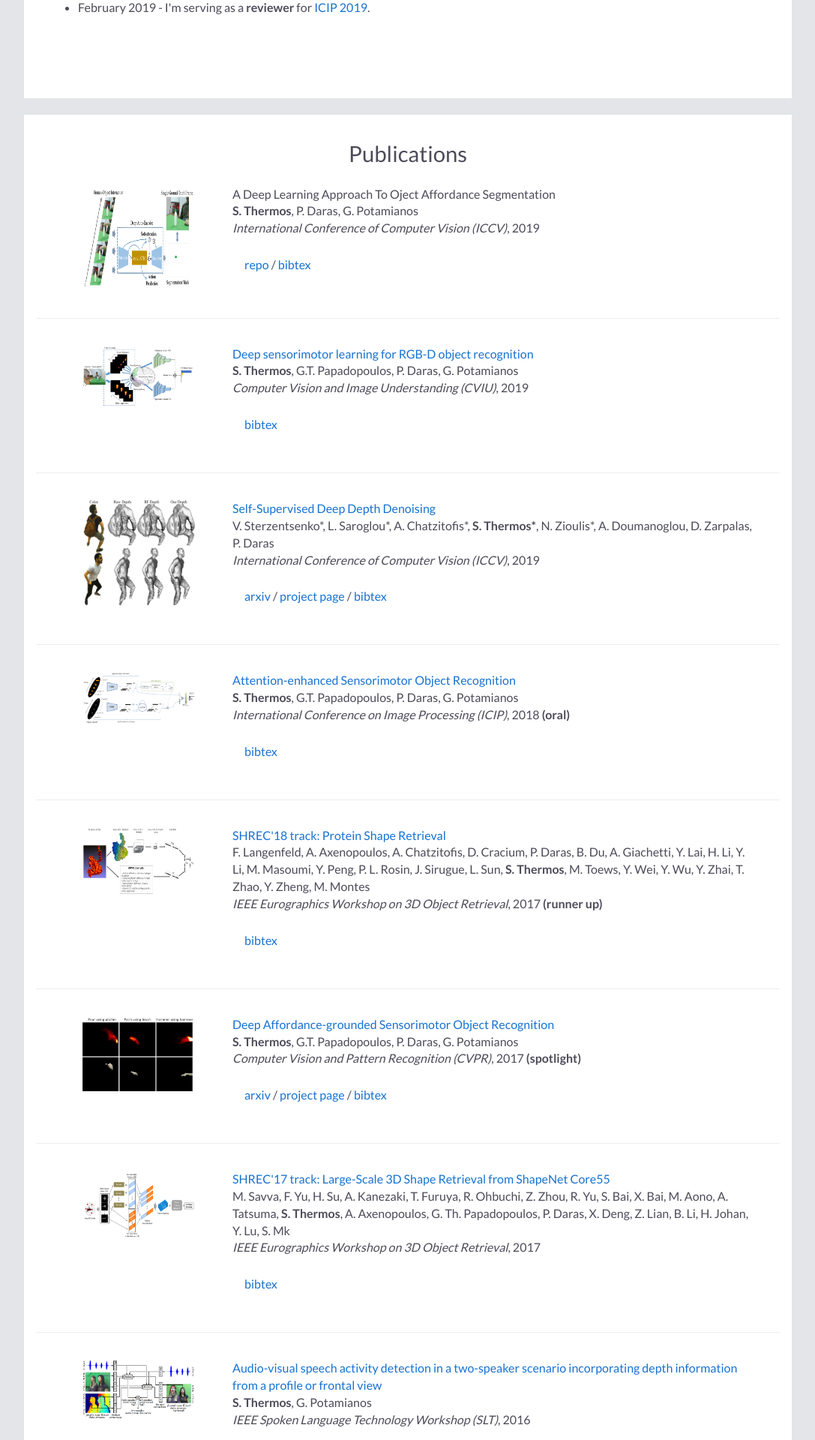
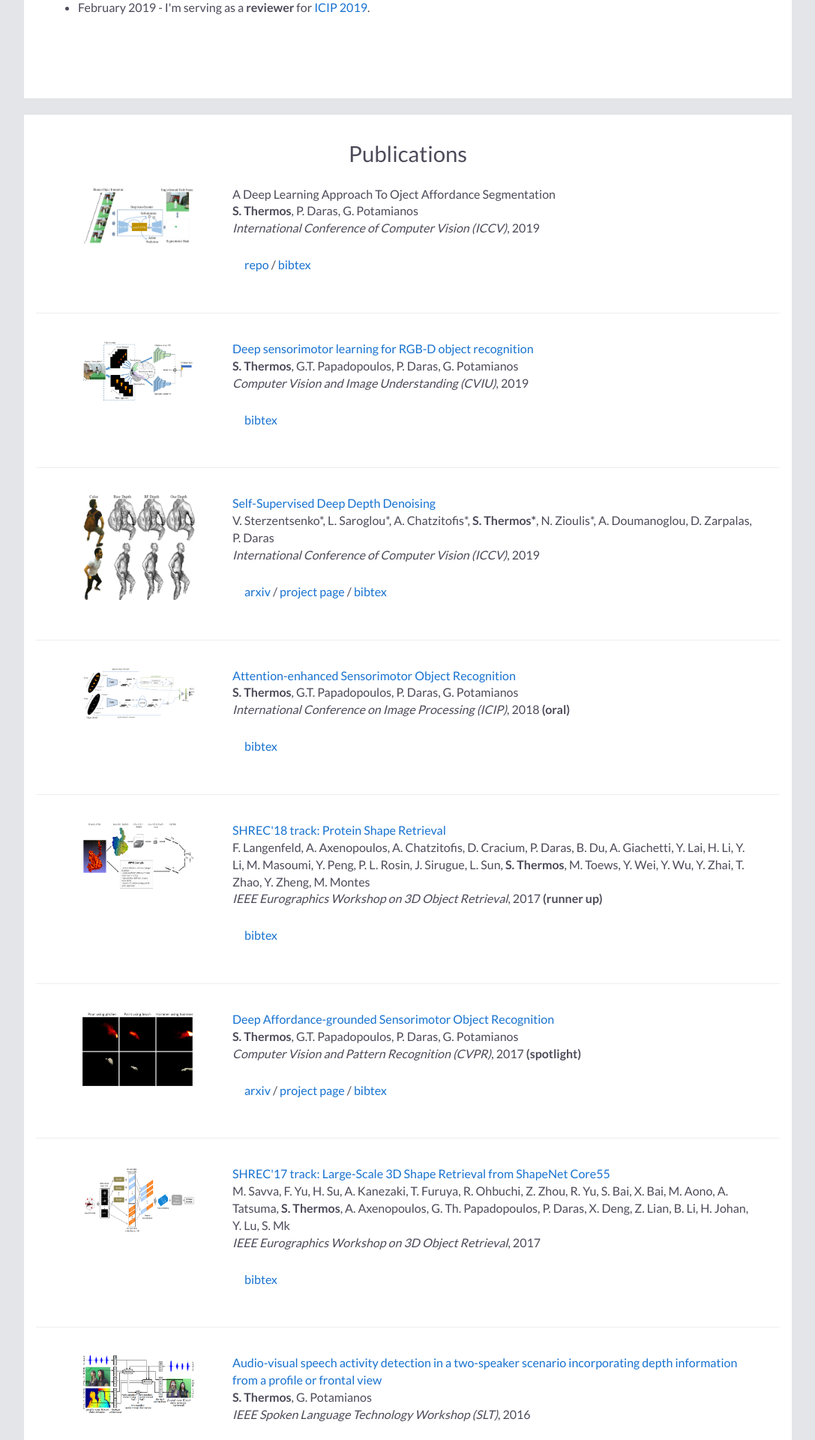
Before and after one commit to spthermo/spthermo.github.io, a Jekyll site: the page built from index.md, in a window 1280 px wide. Shown: the part 497-2417 px from the top of the page at 75% size, without its empty margins (96-1183 px from the left). Built offline with Jekyll 4.4.1, drawn with Linux system fonts in a browser that asks for light colours; nearby versions of some CDN libraries; our own code applies the rules of GitHub Pages for plain Markdown files.

Commit message:
Update default.html

```diff
--- a/_layouts/default.html
+++ b/_layouts/default.html
@@ -73,7 +73,7 @@
 
     <div class="publication">
       <table width="900" align="center" border="0" cellpadding="0">
-        <td width="25%" valign="top"><img src="assets/images/overview.png" alt="game" width="150" height="140" style="border-style: none">
+        <td width="25%" valign="top"><img src="assets/images/overview.png" alt="game" width="150" height="80" style="border-style: none">
         <td width="75%" valign="top">
           <p><heading>A Deep Learning Approach To Oject Affordance Segmentation</heading><br>
          <strong>S. Thermos</strong>, P. Daras, G. Potamianos<br>
```
